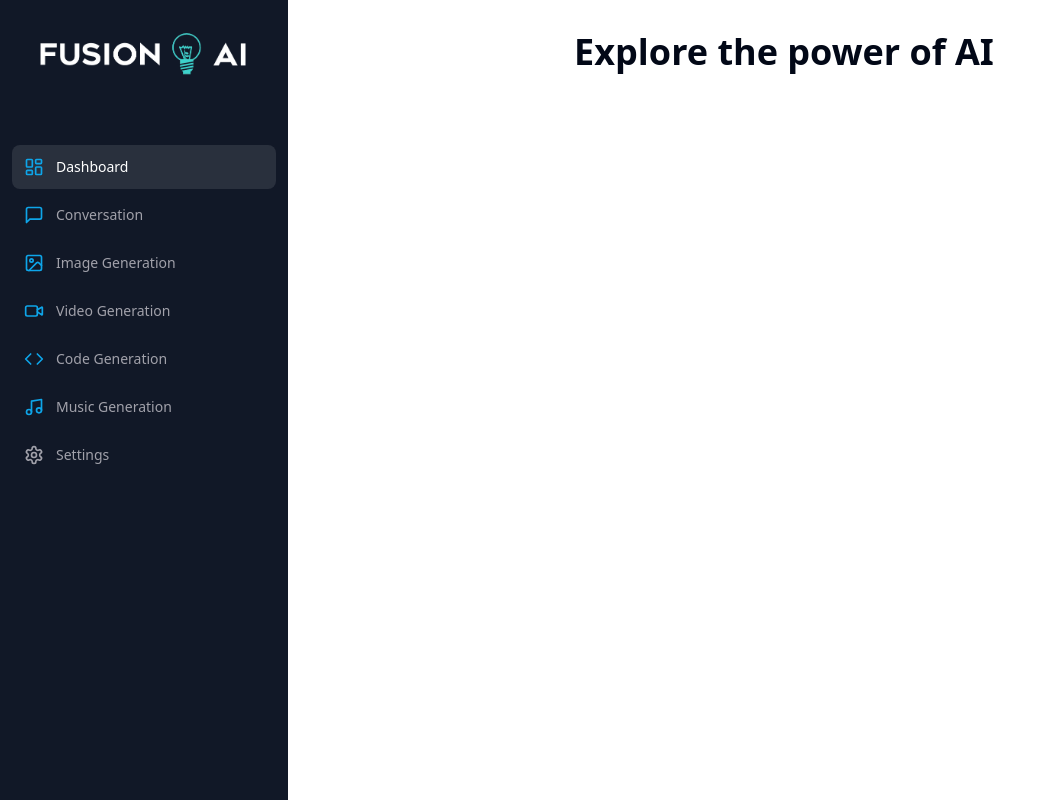
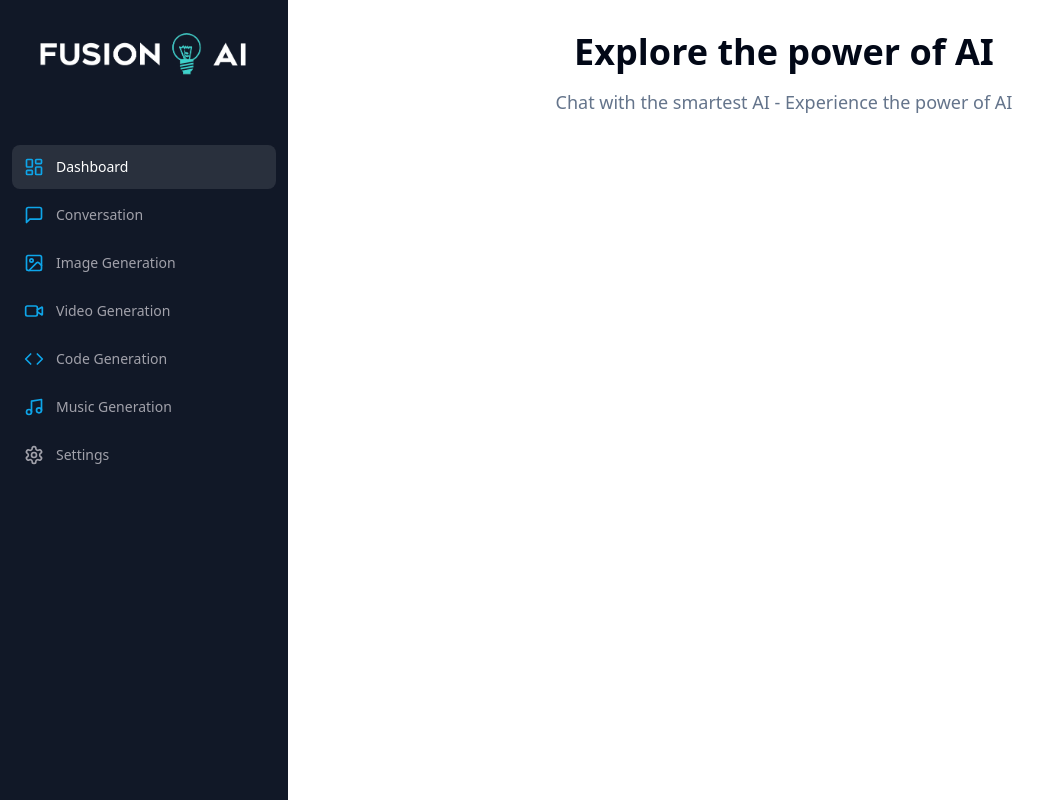
Before and after one commit to PrathamPrajapati7/Fusion-AI, a Next.js app: page /dashboard in a window 1280 px wide. Shown: the whole page, without its empty margins (0-1063 px from the left). Built offline with nearby package versions, Linux system fonts and the light colour scheme.

Commit message:
added sub heading for the page'

```diff
--- a/src/app/(dashboard)/(routes)/dashboard/page.tsx
+++ b/src/app/(dashboard)/(routes)/dashboard/page.tsx
@@ -5,6 +5,11 @@
         <h2 className="text-2xl md:text-4xl font-bold text-center">
           Explore the power of AI
         </h2>
+        <p className="text-muted-foreground font-light text-sm md:text-lg text-center">
+          Chat with the smartest AI - Experience the power of AI
+        </p>
+      </div>
+      <div className="px-4 md:px-20 lg:px-32 space-y-4">
 
       </div>
     </div>
```
